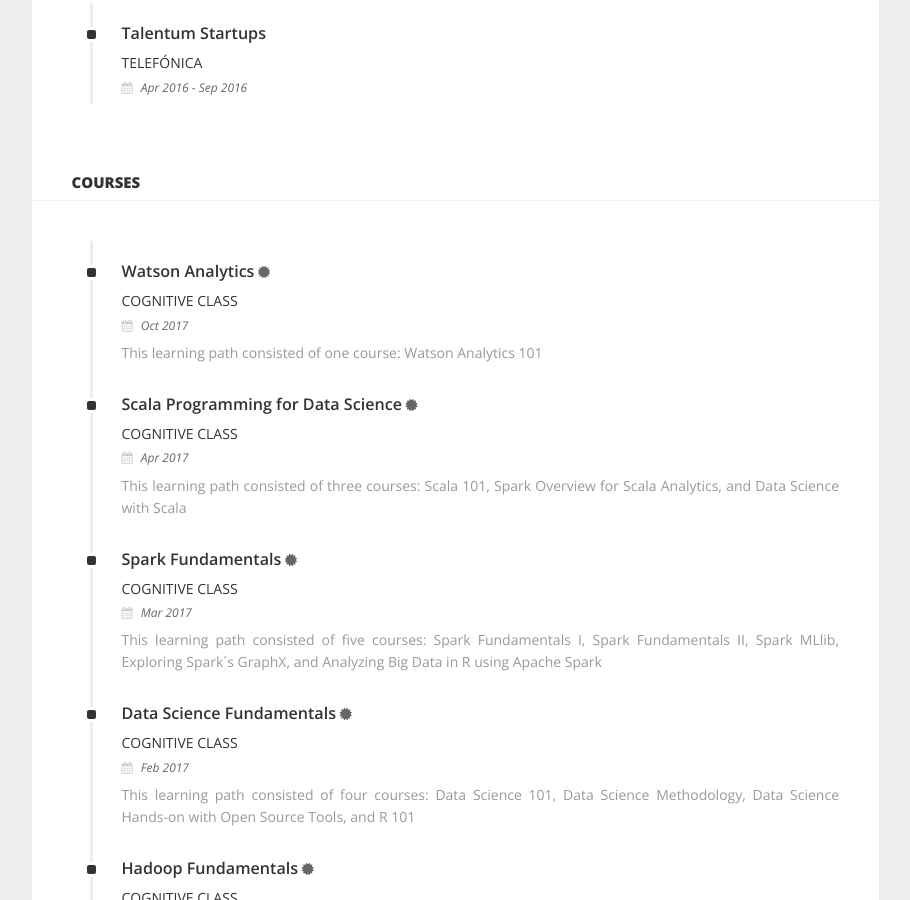
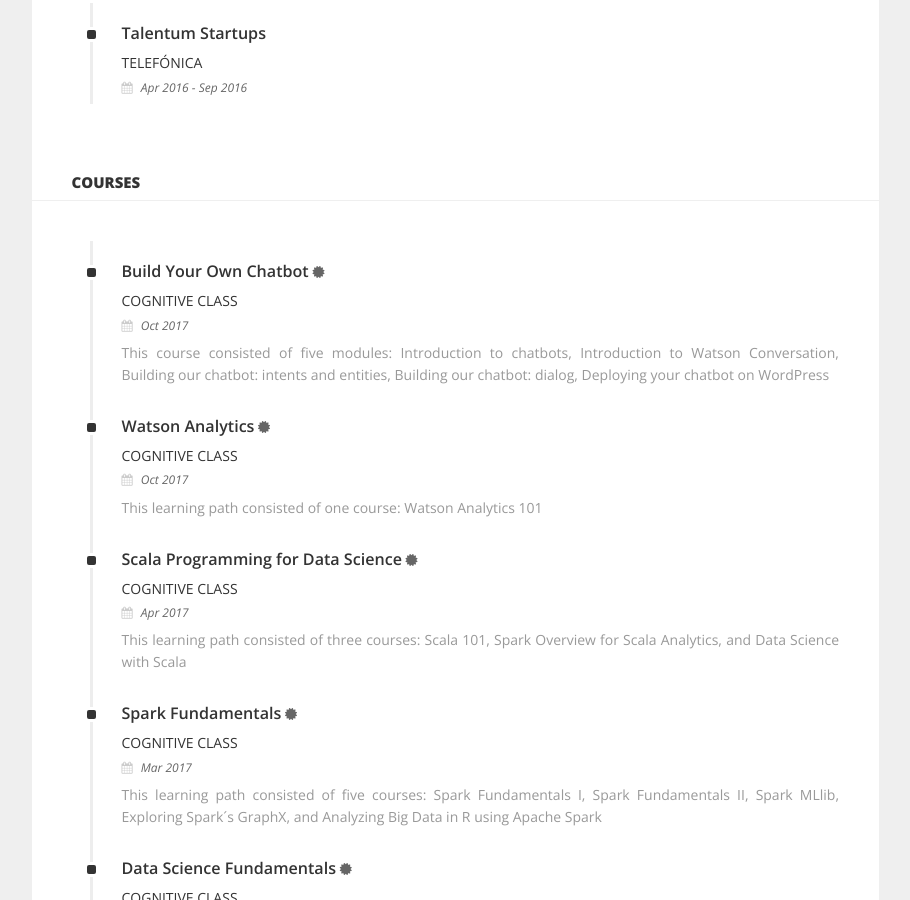
Before and after one commit to rsaladocid/personal-site, a Jekyll site: the page built from education/index.md, in a window 1280 px wide and 900 px high, scrolled down 730 px. Shown: the whole window, without its empty margins (331-1241 px from the left). Built offline with Jekyll 4.4.1, drawn with Linux system fonts in a browser that asks for light colours.

Commit message:
Add Watson Conversation course

```diff
--- a/_data/courses.yml
+++ b/_data/courses.yml
@@ -1,3 +1,9 @@
+- title: Build Your Own Chatbot
+  institution: Cognitive Class
+  date: Oct 2017
+  description: "This course consisted of five modules: Introduction to chatbots, Introduction to Watson Conversation, Building our chatbot: intents and entities, Building our chatbot: dialog, Deploying your chatbot on WordPress"
+  cert: https://www.youracclaim.com/badges/d7fd8fbb-1498-4c40-bfaf-f84165ac8a17/public_url
+
 - title: Watson Analytics
   institution: Cognitive Class
   date: Oct 2017
```
